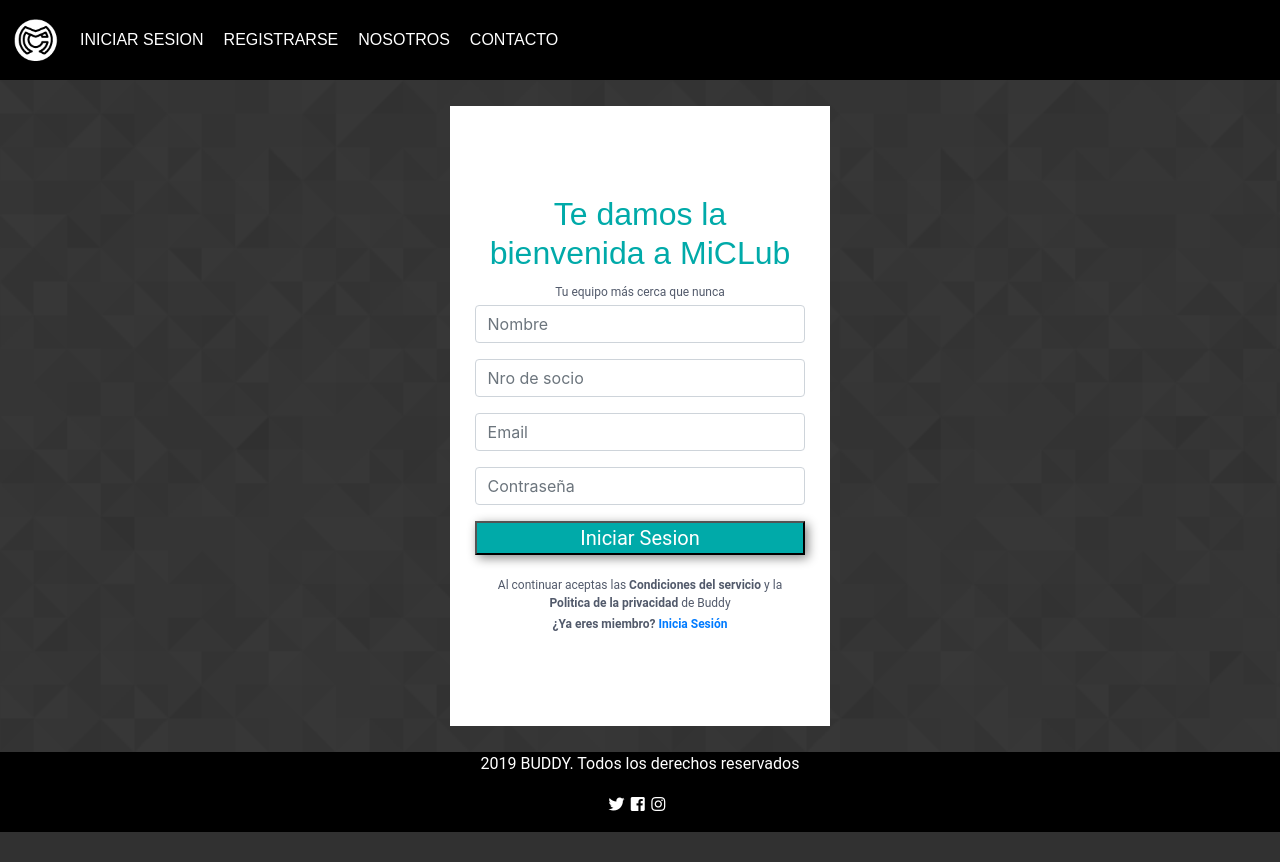
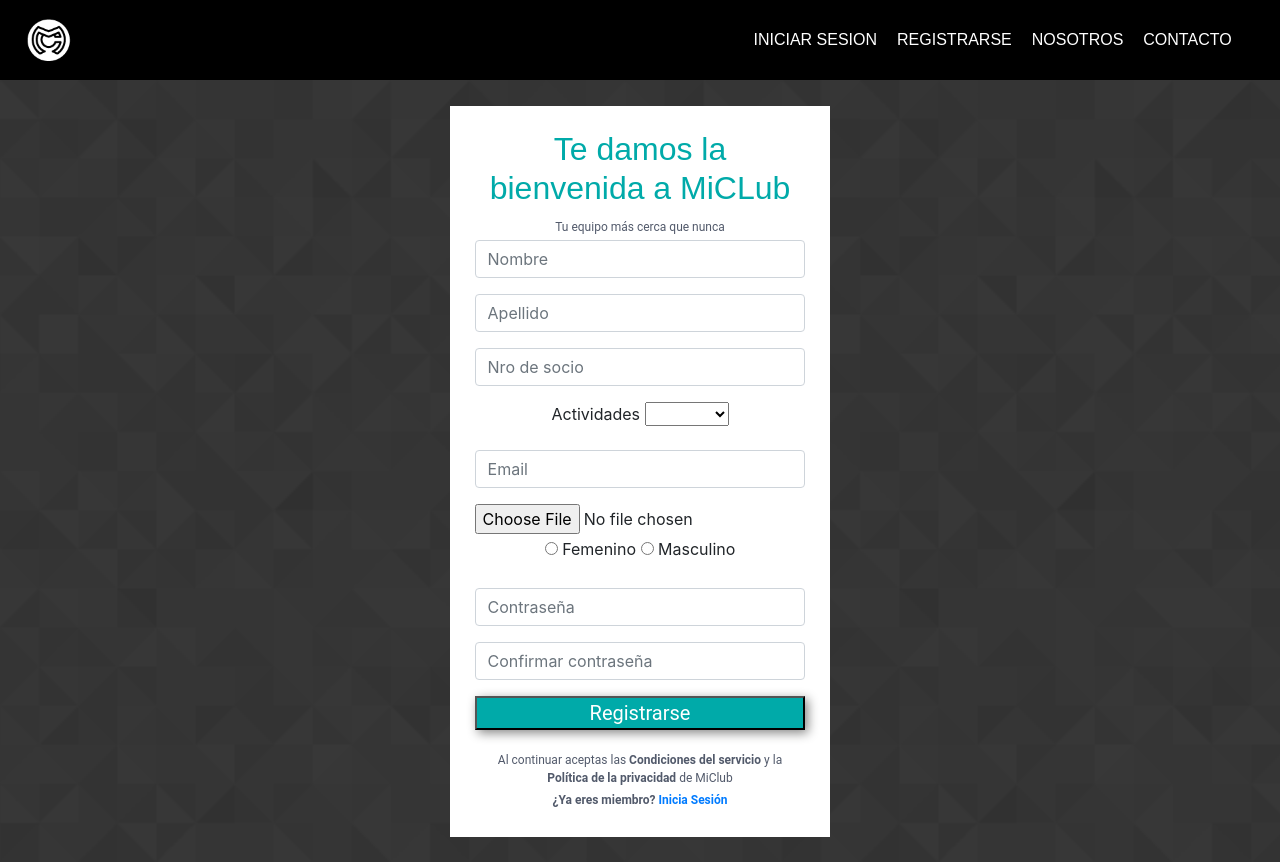
Before and after one commit to rosalinda94/rej, a PHP site: page /register.php in a window 1280 px wide. Before the commit the page ends 832 px from the top, so only its background shows below. Run offline with PHP 8.4, Linux system fonts and the light colour scheme.

Commit message:
registro y login

```diff
--- a/css/header-footer.css
+++ b/css/header-footer.css
@@ -6,7 +6,10 @@
   display: flex;
   flex-direction: row;
   color: white;
+  justify-content: space-between;
+  padding: 0 3% 0 1%;
 }
+
 
 .rmobile {
   display: none;
@@ -14,7 +17,12 @@
 
 .links,
 .redes{
+  justify-content: flex-end;
   text-decoration: none;
+}
+
+.logo{
+  justify-content: flex-start;
 }
 
 .footer {
--- a/css/login-register.css
+++ b/css/login-register.css
@@ -3,7 +3,6 @@
 .register{
   display: flex;
   justify-content: center;
-  height: 84vh;
   background-image: url(../img/fondo-principal.png);
   background-size: contain;
   text-align: center;
@@ -11,6 +10,7 @@
 
 .login {
   padding: 3% 4%;
+  height: 84vh;
 }
 .register {
   padding: 2%;
--- a/footer.php
+++ b/footer.php
@@ -1,11 +1,4 @@
-<!DOCTYPE html>
-<html lang="en" dir="ltr">
-  <head>
-    <meta charset="utf-8">
-    <meta name="viewport" content="width=device-width, initial-scale=1">
-    <title></title>
-  </head>
-  <body>
+
     <footer class="footer">
       <nav>
       <div class="empresa">
@@ -20,5 +13,3 @@
       </div>
      </nav>
     </footer>
-  </body>
-</html>
--- /dev/null
+++ b/head.php
@@ -0,0 +1,13 @@
+<head>
+  <meta charset="utf-8">
+      <meta name="viewport" content="width=device-width, initial-scale=1">
+
+      <link rel="stylesheet" href="https://stackpath.bootstrapcdn.com/bootstrap/4.3.1/css/bootstrap.min.css" integrity="sha384-ggOyR0iXCbMQv3Xipma34MD+dH/1fQ784/j6cY/iJTQUOhcWr7x9JvoRxT2MZw1T" crossorigin="anonymous">
+      <link rel="stylesheet" href="https://use.fontawesome.com/releases/v5.7.2/css/all.css" integrity="sha384-fnmOCqbTlWIlj8LyTjo7mOUStjsKC4pOpQbqyi7RrhN7udi9RwhKkMHpvLbHG9Sr" crossorigin="anonymous">
+      <link href="https://fonts.googleapis.com/css?family=Fira+Sans" rel="stylesheet">
+      <link rel="stylesheet" href="css/header-footer.css">
+
+  <title>Iniciar sesión</title>
+  <link rel="stylesheet" href="css/login-register.css">
+  <link rel="stylesheet" href="css/estilo.css">
+</head>
--- a/header.php
+++ b/header.php
@@ -1,17 +1,3 @@
-<!DOCTYPE html>
-<html lang="en" dir="ltr">
-  <head>
-    <meta charset="utf-8">
-    <meta name="viewport" content="width=device-width, initial-scale=1">
-    <title></title>
-
-    <link rel="stylesheet" href="https://stackpath.bootstrapcdn.com/bootstrap/4.3.1/css/bootstrap.min.css" integrity="sha384-ggOyR0iXCbMQv3Xipma34MD+dH/1fQ784/j6cY/iJTQUOhcWr7x9JvoRxT2MZw1T" crossorigin="anonymous">
-    <link rel="stylesheet" href="https://use.fontawesome.com/releases/v5.7.2/css/all.css" integrity="sha384-fnmOCqbTlWIlj8LyTjo7mOUStjsKC4pOpQbqyi7RrhN7udi9RwhKkMHpvLbHG9Sr" crossorigin="anonymous">
-    <link href="https://fonts.googleapis.com/css?family=Fira+Sans" rel="stylesheet">
-    <link rel="stylesheet" href="css/header-footer.css">
-
-  </head>
-  <body>
 
     <header>
       <nav class="header">
@@ -19,7 +5,7 @@
           <li><a href="index.php"><img src="img/logo-blanco.png" alt=""></a></li>
         </ul>
         <ul class="links">
-          <li><a href="login.php" style="text-decoration:none">Iniciar Sesion</a></li>
+          <li><a href="login.php" style="text-decoration:none" <?= $_SESSION['usuario'] ?? ''?>>Iniciar Sesion</a></li>
           <li><a href="register.php" style="text-decoration:none">Registrarse</a></li>
           <li><a href="index.php" style="text-decoration:none">Nosotros</a></li>
           <li><a href="index.php" style="text-decoration:none">Contacto</a></li>
@@ -37,5 +23,3 @@
         </ul>
       </nav>
     </header>
-  </body>
-</html>
--- a/register.php
+++ b/register.php
@@ -1,72 +1,188 @@
 <?php
-include_once 'header.php';
 require 'funciones.php';
 
 $errors=[];
 
 if (!empty($_POST)) {
+
+  if (!isset($_POST['nombre'])) {
+    $errors['nombre'][]= 'Falta el campo nombre';
+  }
+  else {
     if (empty($_POST['nombre'])) {
-        $errors[]= 'Ingresar un nombre';
+      $errors['nombre'][]= 'El nombre es requerido';
     }
-    if (empty($_POST['socio'])) {
-        $errors[]= 'Ingresar su numero de socio';
+  }
+  if (!isset($_POST['apellido'])) {
+    $errors['apellido'][]= 'Falta el campo apellido';
+  }
+  else {
+    if (empty($_POST['apellido'])) {
+      $errors['apellido'][]= 'El apellido es requerido';
     }
+  }
+  if (!isset($_POST['actividad'])) {
+    $errors['actividad'][]= 'Falta el campo actividad';
+  }
+
+  if (!isset($_POST['socio'])) {
+    $errors['socio'][]= 'Falta el campo numero de socio';
+  }
+  else {
+    if (!is_numeric($_POST['socio'])) {
+      $errors['socio'][]= 'Ingrese un valor numerico';
+    }
+  }
+
+  if (!isset($_POST['sexo'])) {
+    $errors['sexo'][]= 'Falta el campo sexo';
+  }
+
+  if (!isset($_POST['email'])) {
+    $errors['email'][]= 'Falta el campo email';
+  }
+  else {
     if (empty($_POST['email'])) {
-        $errors[]= 'Ingresar el email';
+      $errors['email'][]= 'El email es requerido';
     }
+    if (!filter_var($_POST['email'], FILTER_VALIDATE_EMAIL)) {
+      $errors['email'][]= 'El email no es valido';
+    }
+
+  }
+  if (isset($_POST['password']) && isset($_POST['confpassword'])  ) {
     if (empty($_POST['password'])) {
-        $errors[]= 'Ingresar una contraseña';
+      $errors['password'][]= 'El password es requerido';
     }
-    if (empty($errors)) {
-        $usuario = [
-          'nombre' => $_POST['nombre'],
-          'email' => $_POST['email'],
-          'password' => password_hash($_POST['password'], PASSWORD_DEFAULT),
-      ];
-      archivo('archivo.json', $usuario);
-      redirect('login.php');
+    if (empty($_POST['confpassword'])) {
+      $errors['confpassword'][]= 'El password de confirmacion es requerido';
     }
+    if(strlen($_POST['password']) < 5 || strlen($_POST['password']) > 12) {
+      $errors['password'][]= 'La contraseña debe ser mayor a 5 y menor a 12 caracteres';
+    }
+    if ($_POST['password']!=$_POST['confpassword']) {
+      $errors['confpassword'][]= 'Las contraseñas no coinciden';
+    }
+  }
+  else {
+    $errors['password'][]= 'Falta el campo password';
+  }
+
+  if (empty($_FILES['avatar'])) {
+    $errors['avatar'][]= 'Agregar la imagen';
+  }
+  else {
+    $ext = pathinfo($_FILES['avatar']['name'], PATHINFO_EXTENSION);
+    if ($ext != 'jpg' && $ext != 'jpeg' && $ext != 'png' ) {
+      $errors['avatar'][]= 'La imagen debe ser png, jpg o jpeg';
+    } else {
+      $hash = md5($_FILES['avatar']['name']) . '.' . $ext;
+      $destino= 'uploads/' . $hash;
+      move_uploaded_file($_FILES['avatar']['tmp_name'], $destino);
+    }
+  }
+
+
+  $json = file_get_contents('archivo.json');
+  $usuarios = json_decode($json, true);
+
+  foreach ($usuarios as $usuario){
+    if($usuario['email']==$_POST['email']){
+        $errors['coincidirmail'][]= 'El mail ya existe';
+      }
+    if($usuario['socio']==$_POST['socio']){
+          $errors['coincidirsocio'][]= 'El socio ya existe';
+        }
+}
+
+  if (empty($errors)) {
+    $usuarios[]=[
+      'nombre'=> $_POST['nombre'],
+      'apellido'=> $_POST['apellido'],
+      'socio'=> $_POST['socio'],
+      'avatar'=> $destino,
+      'actividad'=> $_POST['actividad'],
+      'email'=> $_POST['email'],
+      'password'=> password_hash($_POST['password'],PASSWORD_DEFAULT),
+    ];
+
+    $json= json_encode($usuarios, JSON_PRETTY_PRINT);
+
+    file_put_contents('archivo.json',$json);
+
+    $user=$_POST['email'];
+    session_start();
+    $_SESSION["email"]=$user;
+
+    redirect('home.php');
+
+  }
 }
 
  ?>
 
 <!DOCTYPE html>
 <html lang="en" dir="ltr">
-  <head>
-    <meta charset="utf-8">
-    <title>Iniciar sesión</title>
-    <link rel="stylesheet" href="css/login-register.css">
-    <link rel="stylesheet" href="css/estilo.css">
-  </head>
+<?php include_once 'head.php'; ?>
   <body>
+    <?php require 'header.php' ?>
     <section class="register">
       <article id="register">
     		<h2>Te damos la bienvenida a MiCLub</h2>
         <p class="condiciones">Tu equipo más cerca que nunca</p>
-      <form class="" action="register.php" method="post">
+      <form class="" action="register.php" method="post" enctype="multipart/form-data">
         <div class="form-group">
-          <input type="text" class="form-control" id="nombre" placeholder="Nombre" name="nombre">
+          <input type="text" class="form-control" id="nombre" placeholder="Nombre" name="nombre"
+        value="<?= $_POST['nombre'] ?? ''?>">
+          <p> <?= $errors['nombre'][0] ?? '' ?> </p>
         </div>
         <div class="form-group">
-          <input type="text" class="form-control" id="socio" placeholder="Nro de socio" name="socio">
+          <input type="text" class="form-control" id="apellido" placeholder="Apellido" name="apellido" value="<?= $_POST['apellido'] ?? ''?>">
+          <p> <?= $errors['apellido'][0] ?? '' ?> </p>
         </div>
         <div class="form-group">
-          <input type="text" class="form-control" id="email" placeholder="Email"  name="email">
+          <input type="text" class="form-control" id="socio" placeholder="Nro de socio" name="socio"value="<?= $_POST['socio'] ?? ''?>" >
+          <p> <?= $errors['socio'][0] ?? '' ?> </p>
+          <p> <?= $errors['coincidirsocio'][0] ?? '' ?> </p>
         </div>
         <div class="form-group">
+          <label for="actividad">Actividades</label>
+          <select class="" name="actividad" value="<?= $_POST['actividad'] ?? ''?>">
+            <option value=""></option>
+            <option value="ft" <?= (isset($_POST['actividad']) && $_POST['actividad']=='ft')? 'selected' : '' ?>>Futbol</option>
+            <option value="hc" <?= (isset($_POST['actividad']) && $_POST['actividad']=='hc')? 'selected' : '' ?>>Hockey</option>
+            <option value="bq" <?= (isset($_POST['actividad']) && $_POST['actividad']=='bq')? 'selected' : '' ?>>Basquet</option>
+          </select>
+          <p>  <?= $errors['actividad'][0] ?? '' ?> </p>
+        </div>
+        <div class="form-group">
+          <input type="text" class="form-control" id="email" placeholder="Email"  name="email" value="<?= $_POST['email'] ?? ''?>">
+          <p> <?= $errors['email'][0] ?? '' ?> </p>
+          <p> <?= $errors['coincidirmail'][0] ?? '' ?> </p>
+        </div>
+          <input type="file" id="avatar" placeholder="avatar"  name="avatar">
+          <p> <?= $errors['avatar'][0] ?? '' ?> </p>
+
+          <input type="radio" name="sexo" value="f"> Femenino
+          <input type="radio" name="sexo" value="m"> Masculino
+          <p> <?= $errors['sexo'][0] ?? '' ?> </p>
+          <br>
+
+        <div class="form-group">
           <input type="password" class="form-control" id="password" name="password" placeholder="Contraseña">
+          <p> <?= $errors['password'][0] ?? '' ?> </p>
+        </div>
+        <div class="form-group">
+          <input type="password" class="form-control" id="confpassword" name="confpassword" placeholder="Confirmar contraseña">
+          <p> <?= $errors['confpassword'][0] ?? '' ?> </p>
         </div>
         <div class="condiciones">
-          <?php foreach ($errors as $error) {
-            echo $error;
-            echo '<br>';
-          } ?>
         </div>
-        <input type="submit" name="boton" value="Iniciar Sesion" id="boton"><br>
+        <input type="submit" name="boton" value="Registrarse" id="boton"><br>
 
         <article class="condiciones">
           <p> <br>Al continuar aceptas las <b>Condiciones del servicio </b> y la
-            <b>Politica de la privacidad </b> de Buddy </p>
+            <b>Política de la privacidad </b> de MiClub </p>
           <p><b>¿Ya eres miembro? <a href="login.php">Inicia Sesión</a></b></p> <a href="#"></a>
         </article>
 
@@ -75,7 +191,3 @@ if (!empty($_POST)) {
     </section>
   </body>
 </html>
-
-<?php
-include_once 'footer.php';
- ?>
```
Also changed, not shown: archivo.json (+14 -6 lines), login.php (+26 -36 lines), uploads/2760735506a5bc187a35f6c829fae70d.jpg (added), 2 other files.
